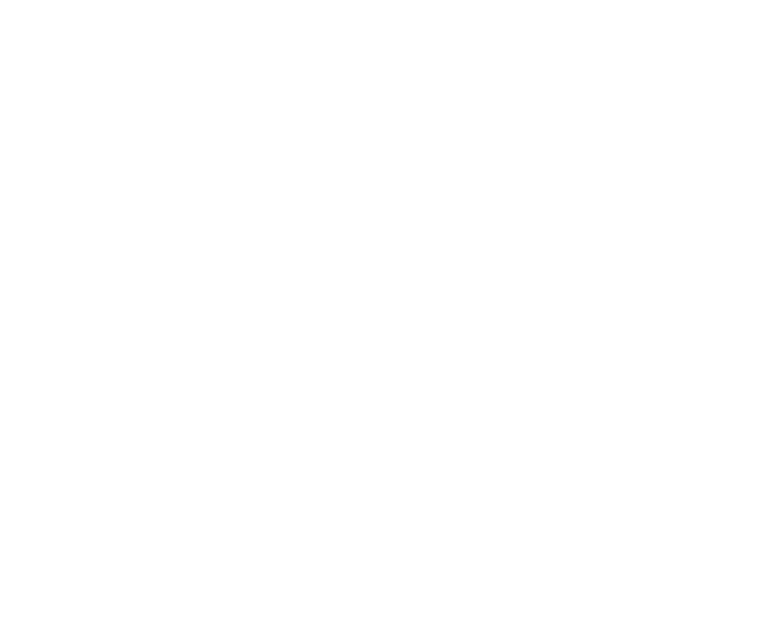
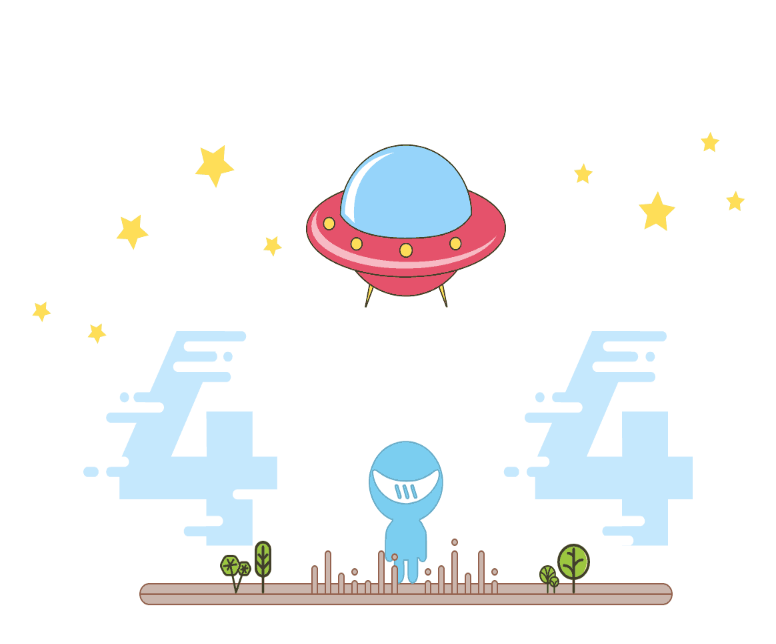
Before and after one commit to xxiizz/back-stage-management, a Vue app: page /#/notfound in a window 1280 px wide. Shown: the top 644 px of the page, without its empty margins (234-1010 px from the left). Built offline with nearby package versions, Linux system fonts and the light colour scheme.

Commit message:
统一的异常页完成

```diff
--- a/src/router/router.js
+++ b/src/router/router.js
@@ -2,13 +2,16 @@ import Vue from "vue";
 // 导入组件
 import login from "../views/login.vue";
 import index from "../views/index.vue";
+import notfound from "../views/notfound.vue";
 
 // 导入vue路由
 import VueRouter from "vue-router";
 Vue.use(VueRouter);
 const routes = [
   { path: "/login", component: login },
-  { path: "/index", component: index, meta: { requireLogin: true } }
+  { path: "/index", component: index, meta: { requireLogin: true } },
+  { path: "/notfound", component: notfound },
+  { path: "*", redirect: "/notfound" }
 ];
 const router = new VueRouter({
   routes
--- /dev/null
+++ b/src/views/notfound.vue
@@ -0,0 +1,31 @@
+<template>
+  <div class="error" @click='toIndex'>
+    <img src="../assets/404.gif" alt />
+  </div>
+</template>
+
+<script>
+export default {
+    created() {
+        this.$message.warning('您好像去火星了,点击飞碟返回地球')
+    },
+    methods: {
+        toIndex(){
+            this.$router.push('/index')
+        }
+    },
+};
+</script>
+
+<style lang="less" scoped>
+.error {
+  height: 100%;
+  display: flex;
+  justify-content: center;
+  align-items: center;
+  img{
+      width: 100%;
+      height: 100%;
+  }
+}
+</style>
```
Also changed, not shown: src/assets/404.gif (added).
